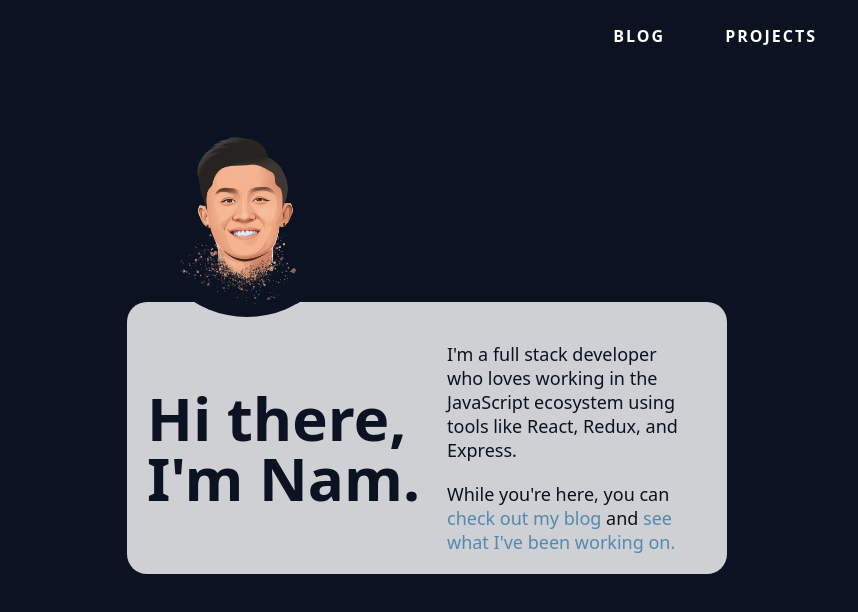
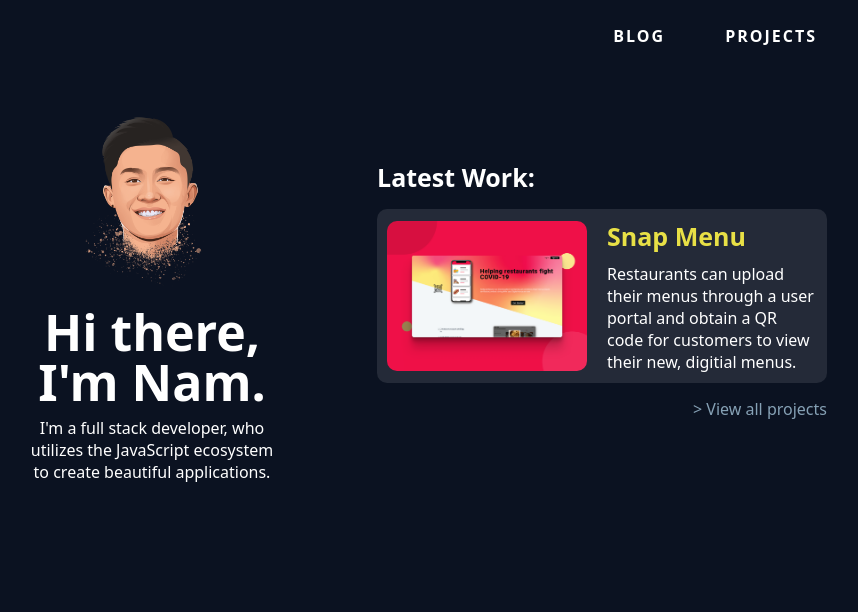
Before and after one commit to namnguyen21/namnguyen, a Next.js app: page / in a window 1280 px wide. Shown: the top 612 px of the page, without its empty margins (213-1071 px from the left). Built offline with nearby package versions, Linux system fonts and the light colour scheme.

Commit message:
home page layout

```diff
--- a/components/Layout.js
+++ b/components/Layout.js
@@ -6,15 +6,15 @@ const Container = styled.div`
   margin: auto;
   @media (max-width: 800px) {
     width: 100%;
-    padding: 0 10px;
+    padding: 0 20px;
   }
-  padding-bottom: 200px;
+  padding-bottom: 100px;
   color: ${(props) => props.theme.colors.text};
 `;
 
-export default function Layout({ children }) {
+export default function Layout({ children, className }) {
   return (
-    <Container>
+    <Container className={className}>
       <Nav />
       {children}
     </Container>
--- a/components/Nav.js
+++ b/components/Nav.js
@@ -6,7 +6,7 @@ const Header = styled.nav`
   display: flex;
   justify-content: flex-end;
   padding: 20px 0;
-  margin-bottom: 50px;
+  margin-bottom: 20px;
   @media (max-width: 800px) {
     margin-bottom: 10px;
   }
--- a/pages/blog/index.js
+++ b/pages/blog/index.js
@@ -53,8 +53,8 @@ export default function index({ slugs }) {
     <Layout>
       <Section>
         {slugs.length > 0 ? (
-          slugs.map((slug) => (
-            <Link href={`/blog/${slug}`} passHref>
+          slugs.map((slug, i) => (
+            <Link key={i} href={`/blog/${slug}`} passHref>
               <A className="myLink">{slug}</A>
             </Link>
           ))
--- a/pages/index.js
+++ b/pages/index.js
@@ -3,31 +3,35 @@ import styled from "styled-components";
 import Layout from "../components/Layout";
 import Section from "../components/Section";
 import Link from "next/link";
+import fs from "fs";
+import LazyLoad from "react-lazyload";
 
 const Intro = styled.h1`
-  font-size: 60px;
+  font-size: 50px;
   font-weight: 900;
-  color: ${(props) => props.theme.colors.paper};
+  color: ${(props) => props.theme.colors.text};
   max-width: 300px;
   line-height: 1;
+  width: 100%;
+  text-align: center;
+  @media (max-width: 800px) {
+    font-size: 60px;
+  }
 `;
 
+// const StyledLayout = styled(Layout)`
+//   width: 1000px;
+//   @media (max-width: 800px) {
+//     width: 100%;
+//     padding: 0 20px;
+//   }
+// `;
+
 const HeroSection = styled(Section)`
-  align-items: center;
-`;
-
-const Card = styled.div`
-  width: 600px;
-  /* background-color: ${(props) => props.theme.colors.text}; */
-  background-color: rgba(255, 255, 255, 0.8);
-  color: ${(props) => props.theme.colors.paper};
-  border-radius: 20px;
-  margin-top: 175px;
-
-  @media (max-width: 800px) {
-    width: 100%;
+  @media (min-width: 800px) {
+    flex-direction: row;
+    align-items: center;
   }
-  padding: 0 20px 20px 20px;
 `;
 
 const StyledImage = styled.img`
@@ -35,28 +39,91 @@ const StyledImage = styled.img`
   height: 200px;
   width: 200px;
   border-radius: 50%;
-  margin: -185px auto 20px auto;
+`;
+
+const AboutSection = styled.div`
+  display: flex;
+  flex-direction: column;
+  align-items: center;
+  justify-content: center;
+  max-width: 250px;
+  @media (max-width: 800px) {
+    margin-bottom: 100px;
+    max-width: 100%;
+  }
+
+  > *:not(:last-child) {
+    margin-bottom: 10px;
+  }
 `;
 
 const Content = styled.div`
-  display: flex;
-  align-items: center;
-`;
-
-const Description = styled.p`
-  font-size: 18px;
-  max-width: 250px;
-  &:not(:last-child) {
-    margin-bottom: 20px;
+  @media (min-width: 800px) {
+    margin-left: 100px;
   }
 `;
 
-const A = styled.a`
-  color: #5489b0;
-  cursor: pointer;
+const Flex = styled.div`
+  display: flex;
 `;
 
-export default function Home() {
+const ContentSection = styled(Flex)`
+  @media (min-width: 800px) {
+    justify-content: space-between;
+  }
+  flex-direction: column;
+`;
+
+const ContentBlockHeader = styled.h3`
+  font-size: 25px;
+  color: ${(props) => props.theme.colors.text};
+  font-weight: 700;
+  margin-right: 20px;
+    margin-bottom: 15px;
+`;
+
+const ContentBlockTitle = styled.h3`
+  font-size: 25px;
+  color: ${(props) => props.theme.colors.link};
+  font-weight: 700;
+  margin-bottom: 10px;
+`;
+
+const Img = styled.img`
+  width: 200px;
+  border-radius: 10px;
+  margin-right: 20px;
+`;
+
+const Card = styled(Flex)`
+  background-color: rgba(255, 255, 255, 0.1);
+  padding: 10px;
+  border-radius: 10px;
+  align-items: center;
+  max-width: 450px;
+  margin-bottom: 15px;
+  @media (max-width: 800px) {
+    width: 100%;
+  }
+`;
+
+const P = styled.p`
+  color: ${(props) => props.theme.colors.text};
+  font-size: 16px;
+`;
+
+const ALink = styled.a`
+  font-size: 16px;
+  color: ${(props) => props.theme.colors.textSecondary};
+  display: block;
+  cursor: pointer;
+  &:hover {
+    color: ${(props) => props.theme.colors.link};
+  }
+  text-align: right;
+`;
+
+export default function Home({ latestProj }) {
   return (
     <>
       <Head>
@@ -65,30 +132,50 @@ export default function Home() {
       </Head>
       <Layout>
         <HeroSection>
-          <Card>
-            <StyledImage src="./images/avatar.png" />
-            <Content>
-              <Intro>Hi there, I'm Nam.</Intro>
+          <AboutSection>
+            <StyledImage src="./images/avatar.png" alt="Avatar" />
+            <Intro>Hi there, I'm Nam.</Intro>
+            <P style={{ textAlign: "center" }}>
+              I'm a full stack developer, who utilizes the JavaScript ecosystem
+              to create beautiful applications.
+            </P>
+          </AboutSection>
+          <Content>
+            <ContentSection>
+              <ContentBlockHeader>Latest Work:</ContentBlockHeader>
               <div>
-                <Description>
-                  I'm a full stack developer who loves working in the JavaScript
-                  ecosystem using tools like React, Redux, and Express.
-                </Description>
-                <Description>
-                  While you're here, you can{" "}
-                  <Link href="/blog">
-                    <A>check out my blog</A>
-                  </Link>{" "}
-                  and{" "}
-                  <Link href="/projects">
-                    <A>see what I've been working on.</A>
-                  </Link>
-                </Description>
+                <a
+                  href={latestProj.deployed}
+                  alt={`Visit ${latestProj.title}`}
+                  target="_blank"
+                >
+                  <Card>
+                    <Img src={latestProj.image} alt={latestProj.title} />
+                    <div>
+                      <ContentBlockTitle>{latestProj.title}</ContentBlockTitle>
+                      <P>{latestProj.description}</P>
+                    </div>
+                  </Card>
+                </a>
+                <Link href="/projects">
+                  <ALink>{">"} View all projects</ALink>
+                </Link>
               </div>
-            </Content>
-          </Card>
+            </ContentSection>
+          </Content>
         </HeroSection>
       </Layout>
     </>
   );
 }
+
+export const getStaticProps = () => {
+  const projects = fs.readFileSync("projects/projects.json");
+  const latestProj = JSON.parse(projects)[0];
+
+  return {
+    props: {
+      latestProj,
+    },
+  };
+};
```
